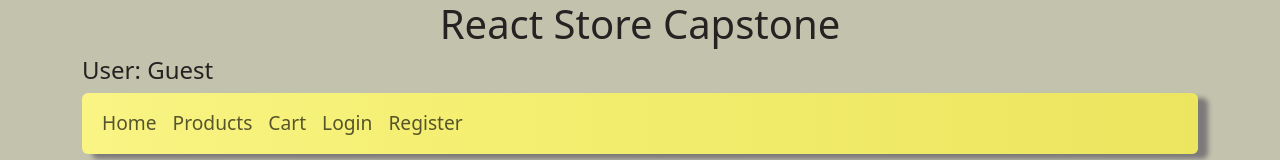
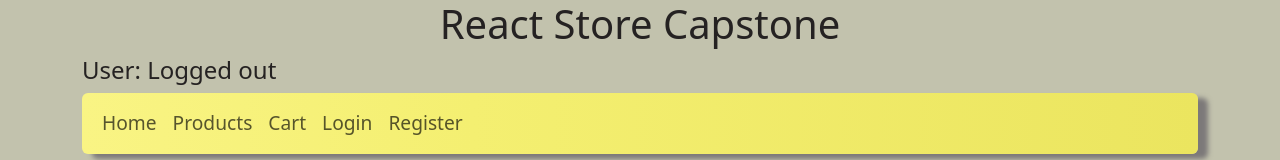
Before and after one commit to markpackham/HyperionDevReact-AppCapstoneProject, a React (Vite) app in the folder reactStoreCapstoneProject/: page / in a window 1280 px wide. Shown: the top 160 px of the page. Built offline with nearby package versions, Linux system fonts and the light colour scheme.

Commit message:
hide logout button unless logged in

```diff
--- a/reactStoreCapstoneProject/src/components/layout/Header.jsx
+++ b/reactStoreCapstoneProject/src/components/layout/Header.jsx
@@ -1,14 +1,29 @@
-import { useSelector } from "react-redux";
+import { useDispatch, useSelector } from "react-redux";
+import { setUserName } from "../../store/userSlice";
 import Navbar from "../Navbar";
 
 const Header = () => {
   // Grab user from store
   const userName = useSelector((state) => state.userName.userName);
 
+  const dispatch = useDispatch();
+
+  // Log user out
+  const handleLogout = () => {
+    dispatch(setUserName("JIMMY"));
+  };
+
   return (
     <header>
       <h1>React Store Capstone</h1>
-      <h4>User: {userName}</h4>
+      <h4>
+        User: {userName} {/* Hide logout button unless logged in */}
+        {userName !== "Logged out" && (
+          <button className="btn btn-secondary" onClick={handleLogout}>
+            Logout
+          </button>
+        )}
+      </h4>
       <Navbar />
     </header>
   );
--- a/reactStoreCapstoneProject/src/store/userSlice.js
+++ b/reactStoreCapstoneProject/src/store/userSlice.js
@@ -1,15 +1,15 @@
 import { createSlice } from "@reduxjs/toolkit";
 
 const initialState = {
-  userName: "Guest",
+  userName: "Logged out",
 };
 
 export const userSlice = createSlice({
   name: "user",
   initialState,
   reducers: {
-    setUserName: (state) => {
-      state.userName = "";
+    setUserName: (state, action) => {
+      state.userName = action.payload;
     },
   },
 });
```
